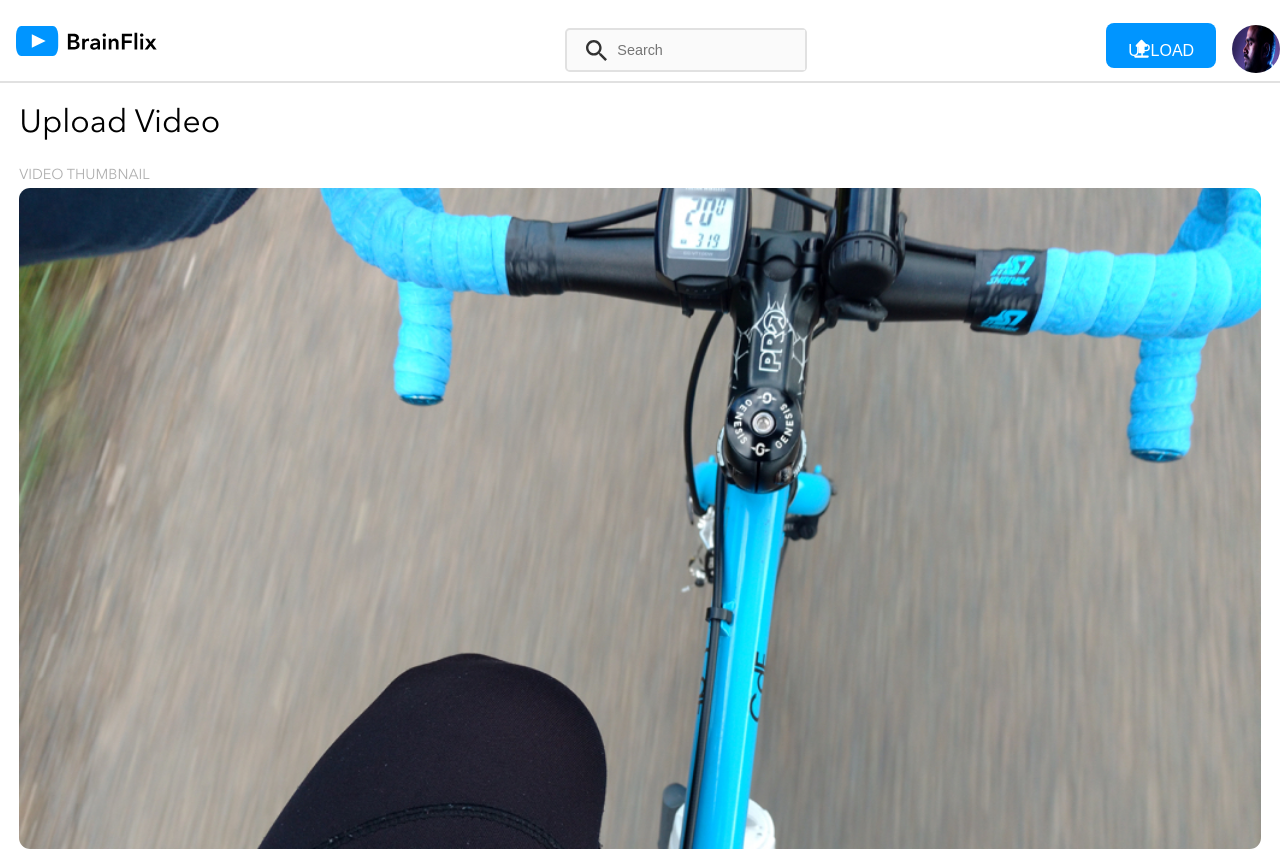
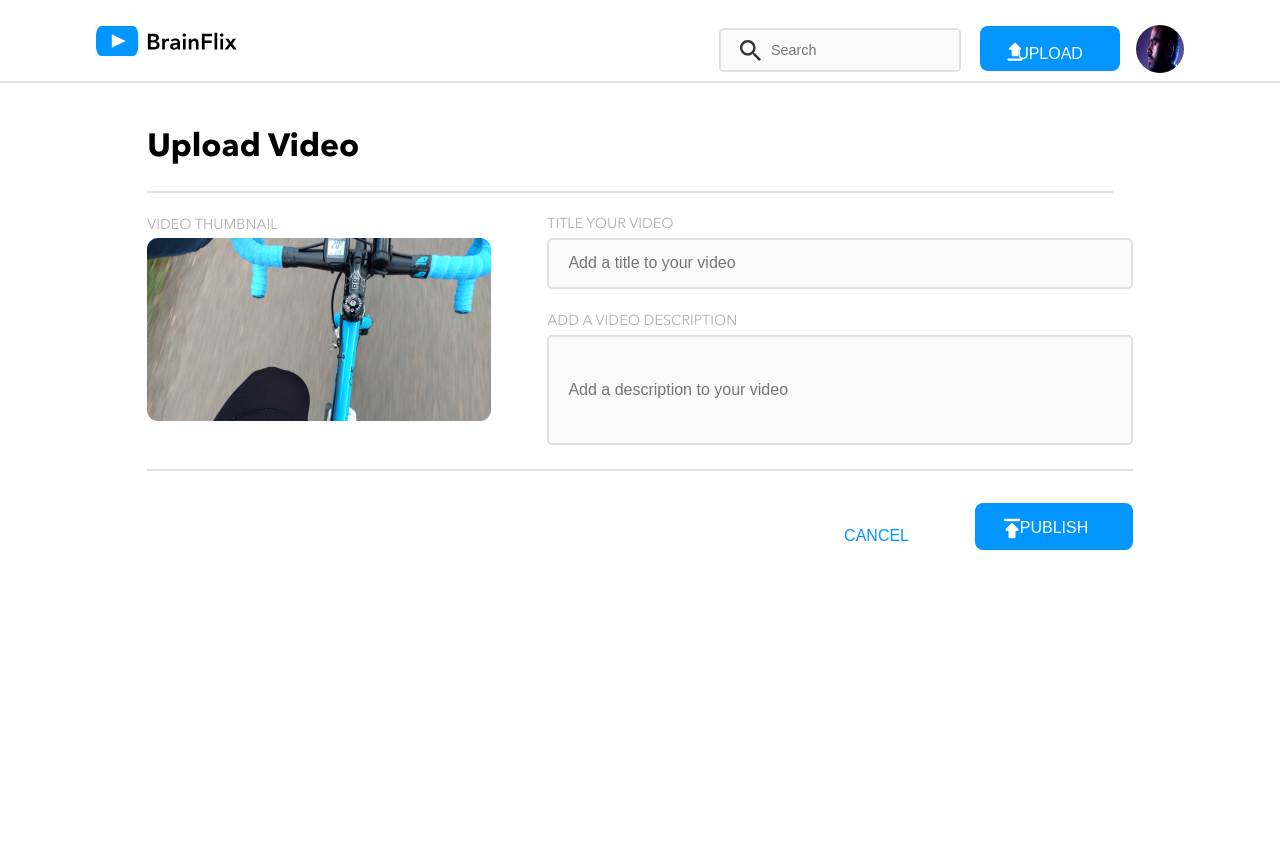
Before and after one commit to meandorca/brainflix, a React (Create React App) app: page /upload in a window 1280 px wide. Shown: the top 851 px of the page. Built offline with nearby package versions, Linux system fonts and the light colour scheme.

Commit message:
Upload Styling

```diff
--- a/src/components/Header/Header.scss
+++ b/src/components/Header/Header.scss
@@ -9,9 +9,11 @@
     flex-direction: column;
     border-bottom: 2px solid #E1E1E1;
 
+
     @include tablet {
         display: flex;
         flex-direction: row;
+
     }
 
     &__img {
@@ -22,6 +24,10 @@
         @include tablet {
             margin-top: 1.6rem;
             margin-left: 1rem;
+        }
+
+        @include desktop {
+            margin-left:6rem;
         }
 
     }
@@ -38,6 +44,10 @@
 
         @include tablet {
             margin-left: 5rem;
+        }
+
+        @include desktop {
+            margin-left: 12%;
         }
 
         &--sum {
@@ -74,13 +84,14 @@
         width: -webkit-fill-available;
 
         @include tablet {
-            width: 24%;
+            width: 60%;
             margin: 1.16rem 0 0.5rem 0;
+            margin-top: 1.5rem;
             height: .8rem;
         }
 
         @include desktop {
-            width: 12%;
+            width: 30%;
         }
 
         &--details {
@@ -118,6 +129,10 @@
                 width: 3rem;
                 margin-left: 1rem;
                 margin-top: 1rem;
+            }
+
+            @include desktop {
+                margin-right:6rem;
             }
 
         }
--- a/src/components/Next/Next.js
+++ b/src/components/Next/Next.js
@@ -17,7 +17,7 @@ function Next({ video, setVideo, videoDetails }) {
       <div className="next">
         <p className='next__title'>NEXT VIDEOS</p>
         {videoDetails.map(displaySum =>
-        <NavLink to={'/'+displaySum.id}>
+        <NavLink  to={'/'+displaySum.id}>
           <div  className='next__content'>
             <img className='next__img' src={displaySum.image} />
             <div className='next__details'>
--- a/src/components/Next/Next.scss
+++ b/src/components/Next/Next.scss
@@ -32,6 +32,7 @@
     &__details {
         margin-top: -.5rem;
         margin-left: 1rem;
+        color: black;
 
         @include desktop {
             margin-left: 0rem;
--- a/src/pages/Upload/Upload.js
+++ b/src/pages/Upload/Upload.js
@@ -1,7 +1,7 @@
 import './Upload.scss'
 import blue from '../../assets/Images/Upload-video-preview.jpg'
 import publish from '../../assets/Icons/publish.svg'
-import {useNavigate} from 'react-router-dom';
+import { useNavigate } from 'react-router-dom';
 
 function Upload() {
 
@@ -26,20 +26,18 @@ function Upload() {
 
 
     return (
-        <div>
         <div className='upload'>
+            <div className='upload__top'>
                 <h1 className='upload__title'>Upload Video</h1>
+
                 <div className='upload__content'>
                     <p className='upload__content--name'>VIDEO THUMBNAIL</p>
                     <img className='upload__content--img' src={blue} />
                 </div>
             </div>
 
-
-
-
-
             <form className='upload__form' onSubmit={(handleSubmit, navigateHome)}>
+                <div className='upload__desk'>
                 <p className='upload__content--name'>TITLE YOUR VIDEO</p>
                 <label>
                     <input type="text" className='upload__input' placeholder='Add a title to your video' name="title" />
@@ -48,6 +46,7 @@ function Upload() {
                 <label>
                     <input type="description" className='upload__input upload__description' placeholder='Add a description to your video' name="description" />
                 </label>
+                </div>
 
                 <div className='upload__button'>
                     <div className='upload__button--content'>
--- a/src/pages/Upload/Upload.scss
+++ b/src/pages/Upload/Upload.scss
@@ -1,10 +1,40 @@
+@use '../../styles/partials/mixins' as *;
+@use '../../styles/partials/typography' as *;
+@use '../../styles/partials/variables' as *;
+
+
 .upload {
-    margin: 0 1.2rem;
+
+    @include tablet {
+        margin: 0rem 2rem;
+    }
+
+    @include desktop{
+        margin: 0 8rem 20rem 8rem
+    }
+
+    &__top {
+        margin: 0 1.2rem;
+    }
+
+    &__desk {
+        @include desktop {
+            margin-left: 25rem;
+            margin-top: -14.7rem;
+        }
+    }
 
     &__title {
         font-size: 2rem;
         width: 20rem;
         font-weight: 400;
+
+        @include tablet {
+            border-bottom: 2px solid #E1E1E1;
+            padding: 1.5rem 0;
+            width: 98%;
+            font-weight: 700;
+        }
     }
 
     &__content {
@@ -18,6 +48,10 @@
         &--img {
             border-radius: 0.7rem;
             width: -webkit-fill-available;
+
+            @include tablet {
+                width: 21.5rem
+            }
         }
     }
 
@@ -45,6 +79,13 @@
         display: flex;
         flex-direction: column;
 
+        @include tablet {
+            border-top: 2px solid #E1E1E1;
+            margin-top: 1.5rem;
+            display: flex;
+            flex-direction: row-reverse;
+        }
+
         &--img {
             height: 1.8rem;
             padding-left: 1rem;
@@ -67,6 +108,10 @@
             font-size: 1rem;
             padding-top: 0.35rem;
             margin-top: 1rem;
+
+            @include tablet {
+                width: 20%;
+            }
         }
 
         &--content {
@@ -77,6 +122,15 @@
             background-color: #0095FF;
             border: none;
             border-radius: 0.5rem;
+
+            @include tablet {
+                width: 25%;
+                padding: .7rem 0;
+            }
+
+            @include desktop{
+                width: 16%;
+            }
         }
 
         &--detail {
```
Lines whose indentation alone changed are shown as unchanged.
